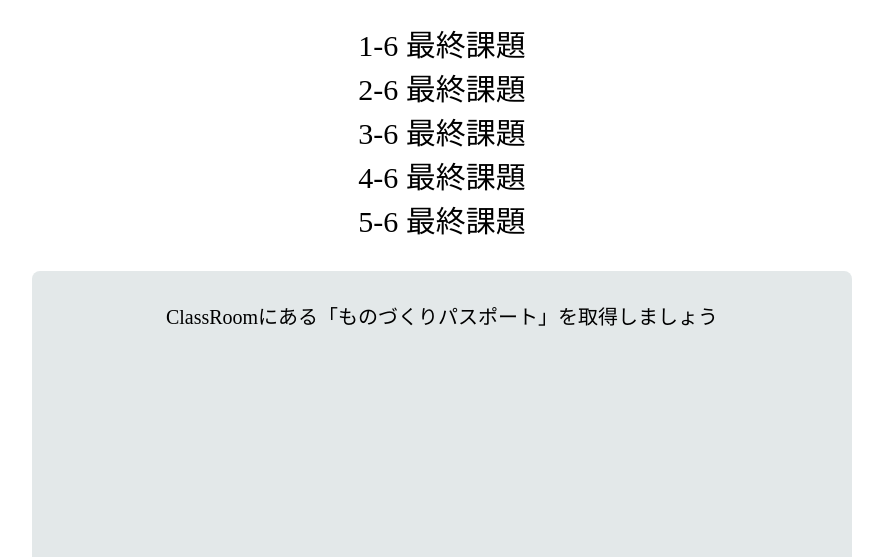
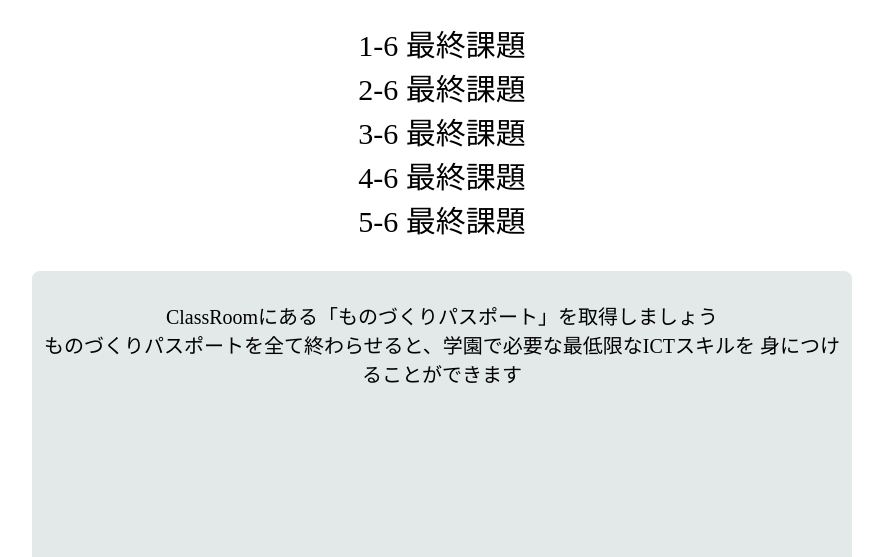
Before and after one commit to chattora/2024_prgEdu, a plain HTML site: page monopass.html in a window 1280 px wide. Shown: the part 243-800 px from the top of the page, without its empty margins (198-1081 px from the left). Drawn offline with Linux system fonts and the light colour scheme.

Commit message:
ものパス修正

```diff
--- a/monopass.html
+++ b/monopass.html
@@ -34,7 +34,9 @@
 
 <div class="container">
 <p>
-  ClassRoomにある「ものづくりパスポート」を取得しましょう
+  ClassRoomにある「ものづくりパスポート」を取得しましょう　<br>
+  ものづくりパスポートを全て終わらせると、学園で必要な最低限なICTスキルを
+  身につけることができます
 </p>
 </div>
 
```
